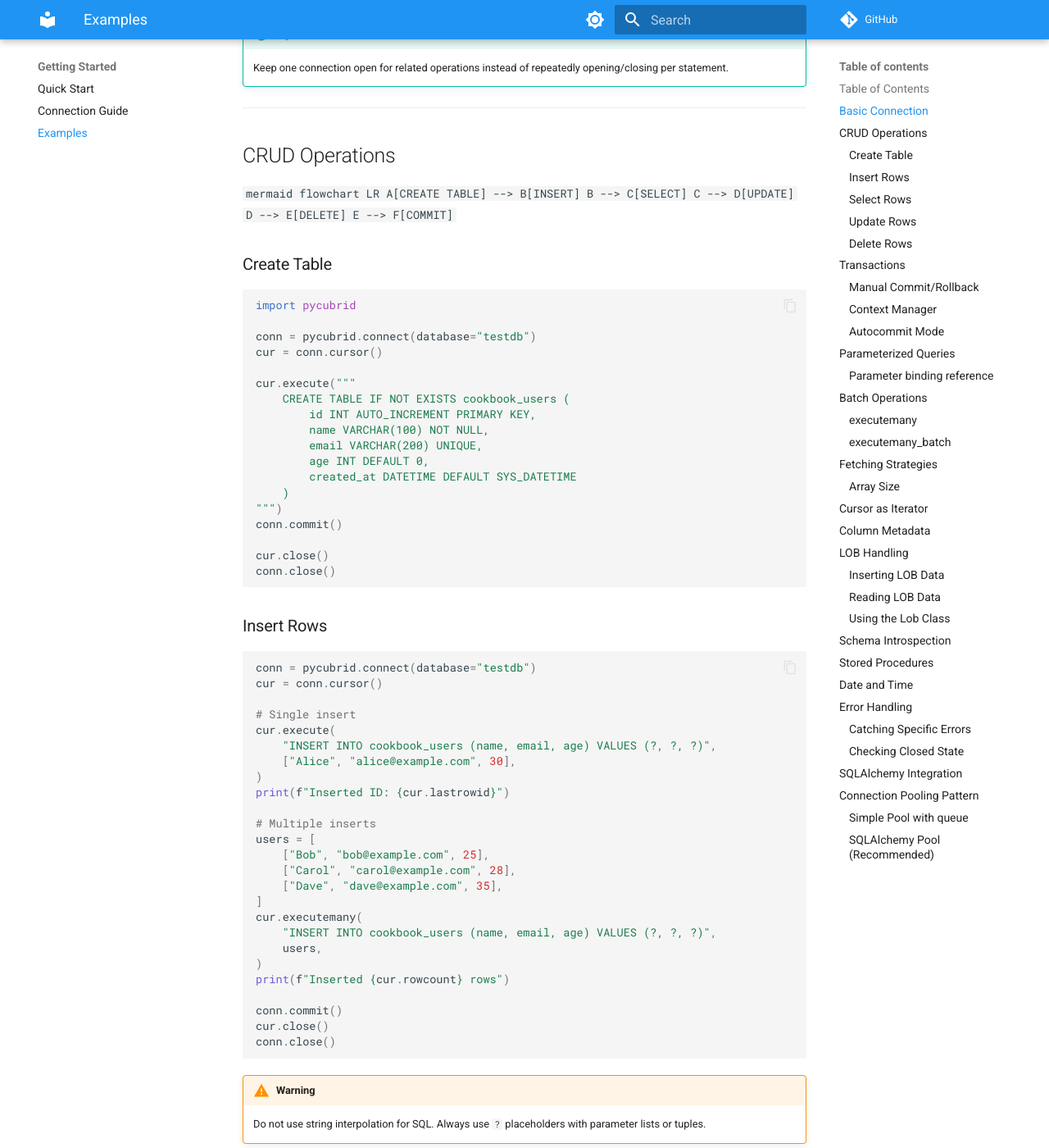
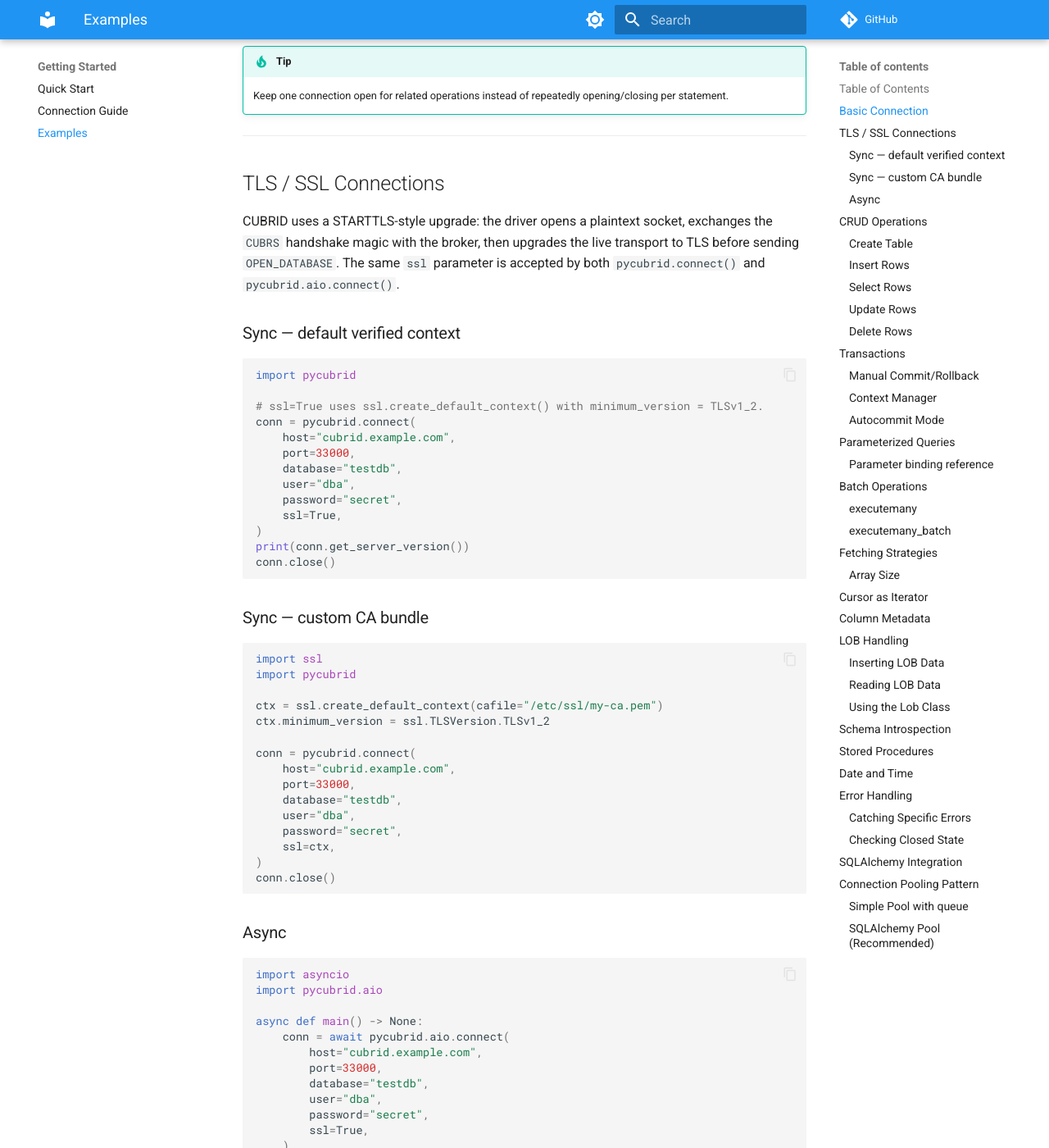
Before and after one commit to cubrid-lab/pycubrid, an MkDocs documentation site: the page built from docs/EXAMPLES.md, in a window 1280 px wide and 1400 px high, scrolled down 1756 px. Shown: the whole window at 82% size. Built offline with MkDocs 1.6.1 and Material for MkDocs 9.7.7, drawn with Linux system fonts in a browser that asks for light colours; comment, search, counter and statistics services are not loaded; some of the changed text lies outside the part shown.

Commit message:
docs: post-TLS Phase 3 polish — expand TLS surface across docs and code (#161, #162) (#164)
Closes the two follow-up tracking issues from #163:

#162 (code polish — public-API docstrings):
- pycubrid/connection.py:75: Connection.connect() docstring documents the
  full STARTTLS-style flow (plaintext socket → CUBRS/CUBRK handshake →
  status int32 semantics → optional wrap_socket → OPEN_DATABASE) and
  the ssl parameter accepted values.
- pycubrid/aio/connection.py:31: AsyncConnection class docstring mirrors
  sync Connection coverage and calls out sync/async differences
  (no create_lob, set_autocommit coroutine, native ping()) plus the
  Python 3.10 loop.start_tls() hang caveat.
- pycubrid/aio/connection.py: async connect() docstring documents the
  asyncio.Lock guard + read_timeout bound; _do_connect_handshake()
  docstring details the three-step STARTTLS flow and the
  ssl_handshake_timeout default.
- tests/test_aio_ssl_integration.py: skip reason now links to #156
  instead of saying 'tracked separately'.

#161 (docs polish — surface TLS across user-facing files):
- docs/EXAMPLES.md: new 'TLS / SSL Connections' section with sync
  default-context, sync custom-CA, and async examples; TOC entry added.
- docs/CONNECTION.md: SSL/TLS subsection now linked from the top TOC.
- SECURITY.md: new 'Transport Security (TLS)' section covers ssl=True
  defaults, custom-CA pattern, anti-pattern warning, and #156 caveat.
- CONTRIBUTING.md: new 'Async TLS integration tests' subsection with
  manual SSL=ON setup steps, env vars, and the 'make integration-tls'
  shortcut.
- CHANGELOG.md: Unreleased entries now cross-reference #147, #154, #155,
  #156, #160, #161, #162, #163 for traceability.
- .github/ISSUE_TEMPLATE/bug_report.yml: Environment placeholder adds
  'Using TLS?' and sync/async path fields so 3.10 TLS bugs surface
  with the right context.
- pyproject.toml: keywords expanded with 'tls', 'ssl', 'starttls',
  'asyncio' for PyPI discoverability.
- Makefile: new 'integration-tls' target wraps the SSL=ON async TLS
  test run with guidance pointing at CONTRIBUTING.md and the CI job.

Refs: #154, #155, #156, #160, #161, #162, #163

Co-authored-by: yeongseon <yeongseon@users.noreply.github.com>

````diff
--- a/docs/EXAMPLES.md
+++ b/docs/EXAMPLES.md
@@ -7,6 +7,7 @@
 ## Table of Contents
 
 - [Basic Connection](#basic-connection)
+- [TLS / SSL Connections](#tls--ssl-connections)
 - [CRUD Operations](#crud-operations)
   - [Create Table](#create-table)
   - [Insert Rows](#insert-rows)
@@ -63,6 +64,89 @@
 
 !!! tip
     Keep one connection open for related operations instead of repeatedly opening/closing per statement.
+
+---
+
+## TLS / SSL Connections
+
+CUBRID uses a STARTTLS-style upgrade: the driver opens a plaintext socket, exchanges
+the `CUBRS` handshake magic with the broker, then upgrades the live transport to TLS
+before sending `OPEN_DATABASE`. The same `ssl` parameter is accepted by both
+`pycubrid.connect()` and `pycubrid.aio.connect()`.
+
+### Sync — default verified context
+
+```python
+import pycubrid
+
+# ssl=True uses ssl.create_default_context() with minimum_version = TLSv1_2.
+conn = pycubrid.connect(
+    host="cubrid.example.com",
+    port=33000,
+    database="testdb",
+    user="dba",
+    password="secret",
+    ssl=True,
+)
+print(conn.get_server_version())
+conn.close()
+```
+
+### Sync — custom CA bundle
+
+```python
+import ssl
+import pycubrid
+
+ctx = ssl.create_default_context(cafile="/etc/ssl/my-ca.pem")
+ctx.minimum_version = ssl.TLSVersion.TLSv1_2
+
+conn = pycubrid.connect(
+    host="cubrid.example.com",
+    port=33000,
+    database="testdb",
+    user="dba",
+    password="secret",
+    ssl=ctx,
+)
+conn.close()
+```
+
+### Async
+
+```python
+import asyncio
+import pycubrid.aio
+
+async def main() -> None:
+    conn = await pycubrid.aio.connect(
+        host="cubrid.example.com",
+        port=33000,
+        database="testdb",
+        user="dba",
+        password="secret",
+        ssl=True,
+    )
+    cur = conn.cursor()
+    await cur.execute("SELECT 1")
+    print(await cur.fetchone())
+    await cur.close()
+    await conn.close()
+
+asyncio.run(main())
+```
+
+!!! warning "Python 3.10 async TLS"
+    `loop.start_tls()` can hang on certificate-verify failures on Python 3.10
+    (CPython [gh-142352](https://github.com/python/cpython/issues/142352),
+    fixed in 3.13/3.14). For production async TLS on 3.10, validate the cert
+    chain out-of-band first, or use the sync path. See
+    [Troubleshooting](TROUBLESHOOTING.md#async-tls-handshake-hangs-on-python-310)
+    and [#156](https://github.com/cubrid-lab/pycubrid/issues/156).
+
+!!! note
+    The broker must have `SSL=ON` in `cubrid_broker.conf` for TLS connections
+    to succeed. See [Connection guide](CONNECTION.md#ssltls) for full details.
 
 ---
 
--- a/pyproject.toml
+++ b/pyproject.toml
@@ -13,7 +13,7 @@
     {name = "Yeongseon Choe", email = "yeongseon.choe@gmail.com"},
     {name = "Gyeongjun Paik", email = "paikend@gmail.com"},
 ]
-keywords = ["CUBRID", "database", "driver", "DB-API", "PEP 249"]
+keywords = ["CUBRID", "database", "driver", "DB-API", "PEP 249", "tls", "ssl", "starttls", "asyncio"]
 classifiers = [
     "Development Status :: 4 - Beta",
     "Environment :: Console",
````
Also changed, not shown: CHANGELOG.md (+7 -2 lines), CONTRIBUTING.md (+30 -0 lines), SECURITY.md (+37 -0 lines), docs/CONNECTION.md (+1 -0 lines), 5 other files.
